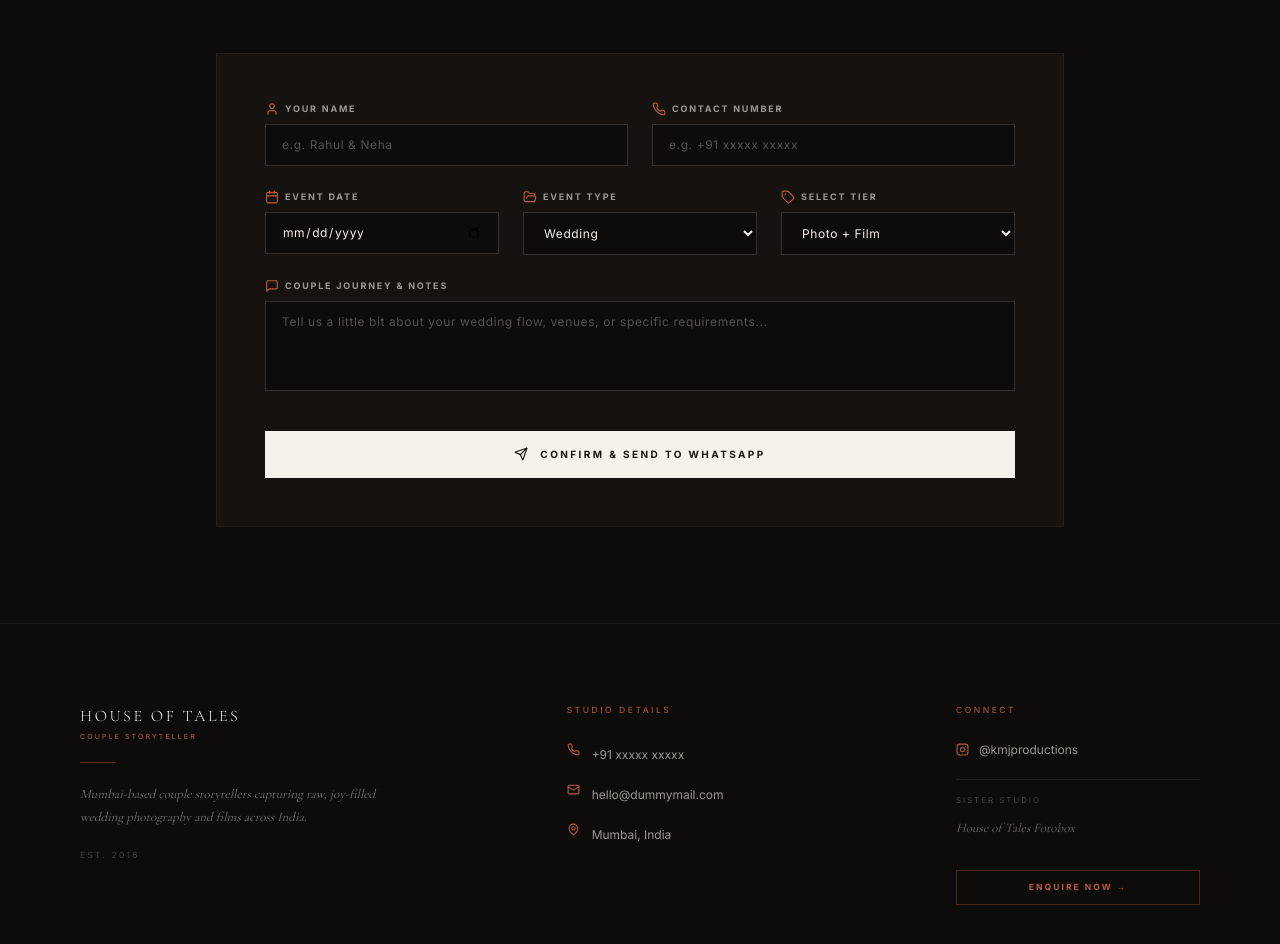
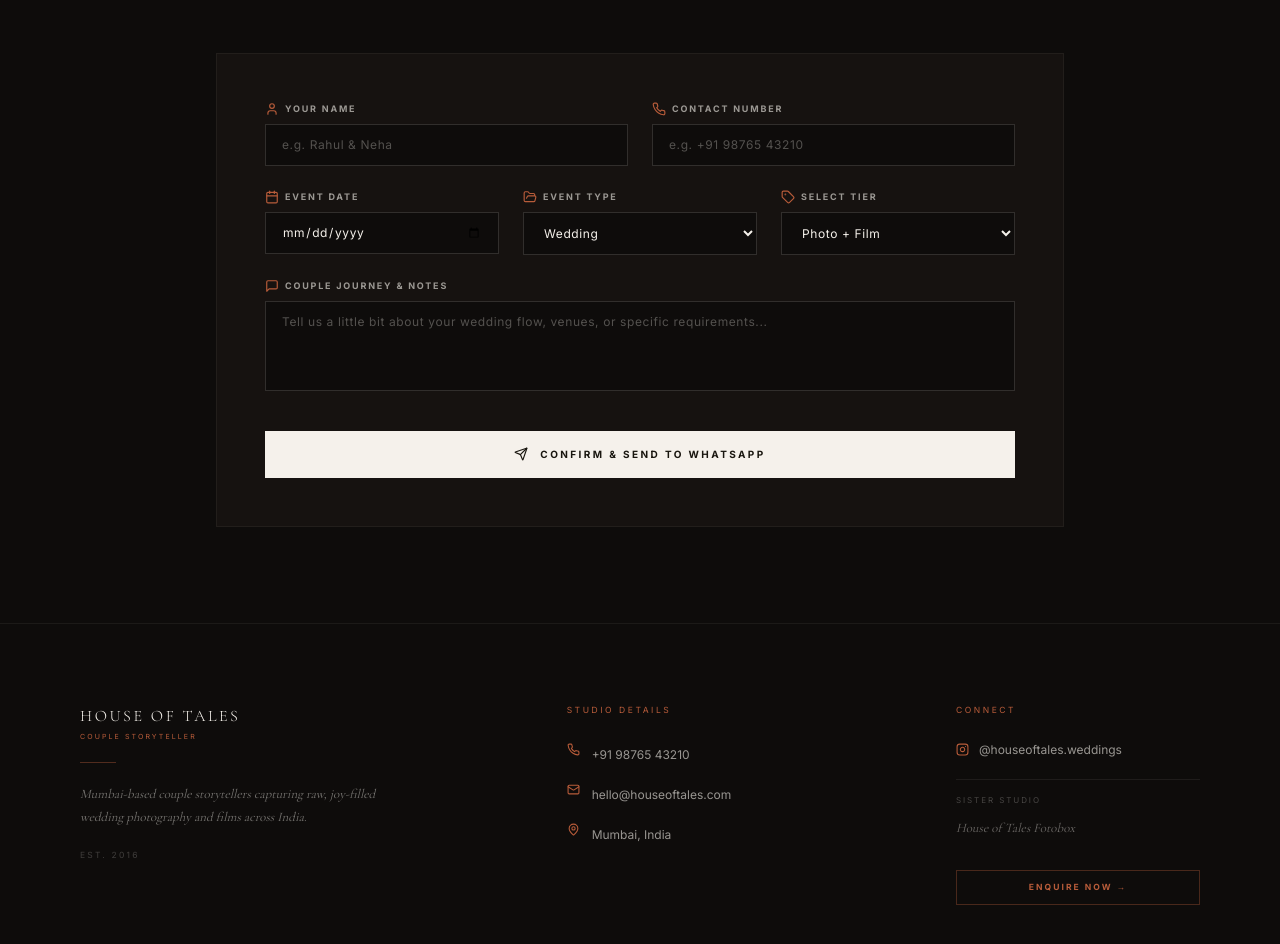
Before and after one commit to dipexplorer/kmj-productions-portfolio, a Next.js app: page / in a window 1280 px wide. Shown: the part 6440-7384 px from the top of the page. Built offline with nearby package versions, Linux system fonts and the light colour scheme.

Commit message:
Fix dummy texts: Replace placeholders with professional generic information for House of Tales

```diff
--- a/src/components/Enquiry.tsx
+++ b/src/components/Enquiry.tsx
@@ -89,7 +89,7 @@ export default function Enquiry() {
                   type="tel"
                   name="phone"
                   required
-                  placeholder="e.g. +91 xxxxx xxxxx"
+                  placeholder="e.g. +91 98765 43210"
                   value={formData.phone}
                   onChange={handleChange}
                   className="enquiry-input"
--- a/src/components/Footer.tsx
+++ b/src/components/Footer.tsx
@@ -95,8 +95,8 @@ export default function Footer() {
             </h4>
             <ul className="flex flex-col gap-4">
               {[
-                { Icon: Phone, text: "+91 xxxxx xxxxx", href: "tel:+91xxxxxxxxxx" },
-                { Icon: Mail, text: "hello@dummymail.com", href: "mailto:hello@dummymail.com" },
+                { Icon: Phone, text: "+91 98765 43210", href: "tel:+919876543210" },
+                { Icon: Mail, text: "hello@houseoftales.com", href: "mailto:hello@houseoftales.com" },
                 { Icon: MapPin, text: "Mumbai, India", href: "#" },
               ].map(({ Icon, text, href }, i) => (
                 <li key={i} className="flex items-start gap-3">
@@ -155,7 +155,7 @@ export default function Footer() {
             </h4>
             <div className="flex flex-col gap-4">
               <a
-                href="https://www.instagram.com/kmjproductions/"
+                href="https://www.instagram.com/"
                 target="_blank"
                 rel="noopener noreferrer"
                 className="inline-flex items-center gap-2.5 transition-colors duration-250"
@@ -169,7 +169,7 @@ export default function Footer() {
                 onMouseLeave={(e) => ((e.currentTarget as HTMLAnchorElement).style.color = "rgba(245,241,235,0.60)")}
               >
                 <Instagram style={{ width: "13px", height: "13px", color: "#B85C3A" }} />
-                @kmjproductions
+                @houseoftales.weddings
               </a>
 
               <div
```
